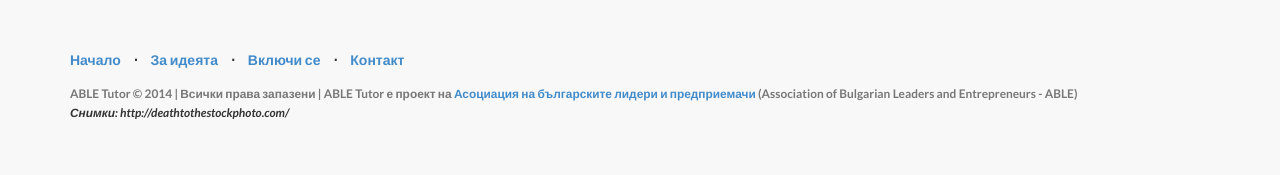
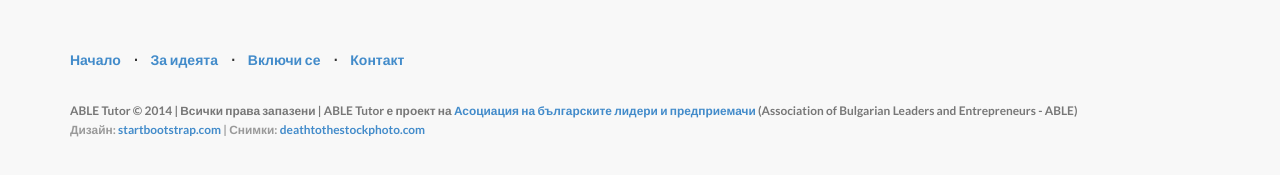
Before and after one commit to abletutor/abletutor.github.io, a plain HTML site: page index.html in a window 1280 px wide. Shown: the part 2127-2302 px from the top of the page. Drawn offline with nearby package versions, Linux system fonts and the light colour scheme.

Commit message:
Design and image credits

```diff
--- a/css/landing-page.css
+++ b/css/landing-page.css
@@ -173,3 +173,7 @@ p.copyright {
 	border-radius: 10px;
 	margin-top: 30px;
 }
+
+.credits {
+	color: #999;
+}
--- a/index.html
+++ b/index.html
@@ -230,11 +230,15 @@
                         </li>
                     </ul>
                     <p class="copyright text-muted small">
+						<br>
 						ABLE Tutor © 2014 | Всички права запазени |
 						ABLE Tutor е проект на <a target="_blank" href="http://www.ablebulgaria.org">Асоциация на българските лидери и предприемачи</a> (Association of Bulgarian Leaders and Entrepreneurs - ABLE)
 					</p>
-					<p>
-						<small><i>Снимки: http://deathtothestockphoto.com/</i></small>
+					<p class="credits">
+						<small>
+							Дизайн: <a target="_blank" href="http://startbootstrap.com/">startbootstrap.com</a> |
+							Снимки: <a target="_blank" href="http://deathtothestockphoto.com/">deathtothestockphoto.com</a>
+						</small>
 					</p>
                 </div>
             </div>
```
